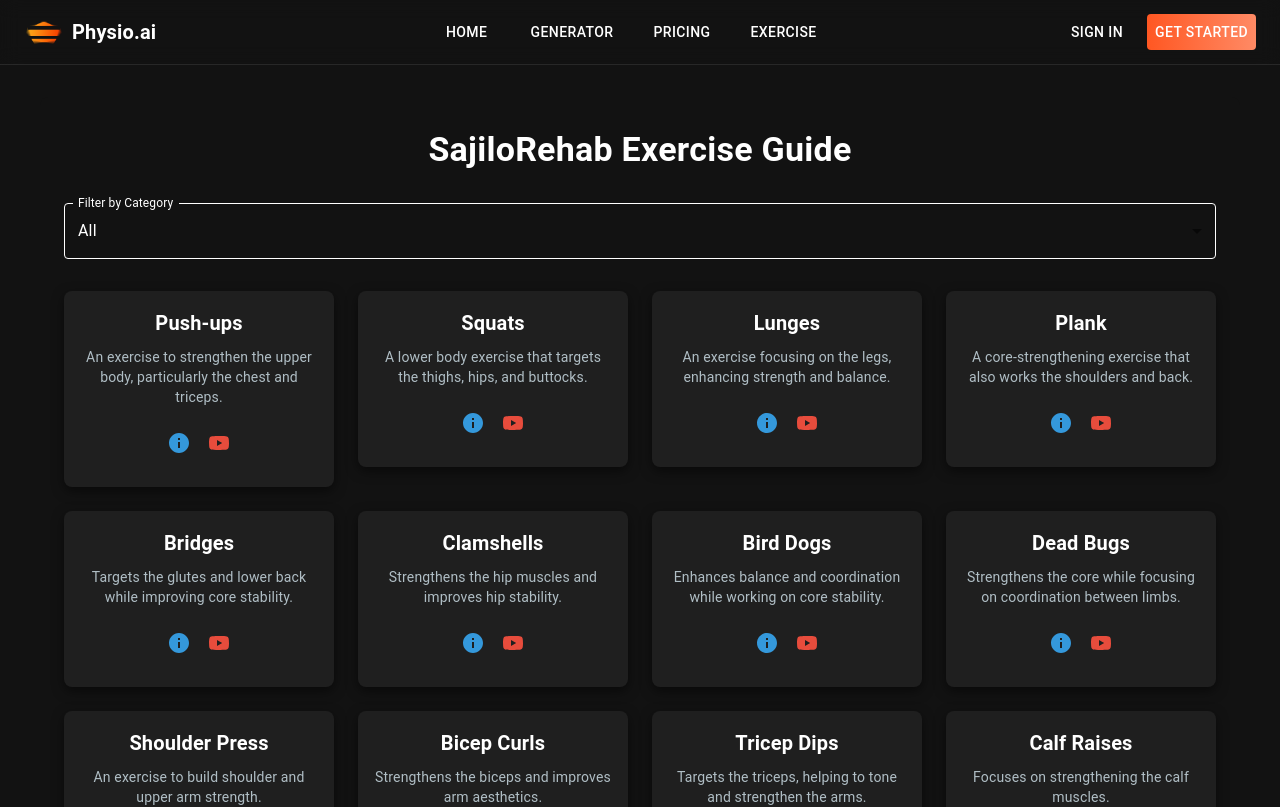
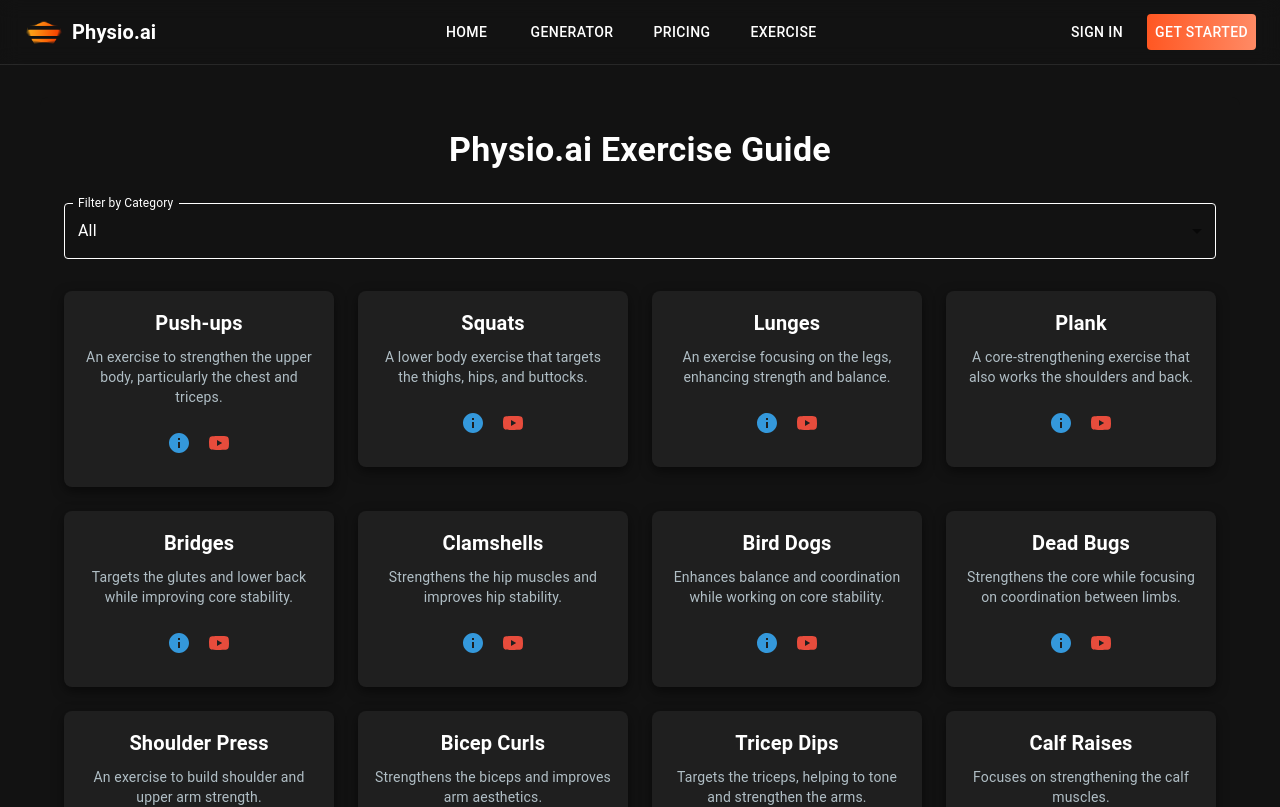
Before and after one commit to Noskathon-Lite/Yantra, a React (Vite) app in the folder physio.ai/: page /exercise in a window 1280 px wide. Shown: the top 807 px of the page. Built offline with nearby package versions, Linux system fonts and the light colour scheme.

Commit message:
added final info in Excercise Card

```diff
--- a/physio.ai/src/components/ExerciseCard.jsx
+++ b/physio.ai/src/components/ExerciseCard.jsx
@@ -97,7 +97,7 @@ const pythonBackendUrl = import.meta.env.VITE_API_PYTHON_BACKEND;
                 align="center"
                 sx={{ mb: 4, color: '#fff', fontWeight: 'bold' }}
             >
-                SajiloRehab Exercise Guide
+                Physio.ai Exercise Guide
             </Typography>
 
             {/* Filter by Category */}
```
Also changed, not shown: 1 other file (tests, documents, lock files or other folders).
